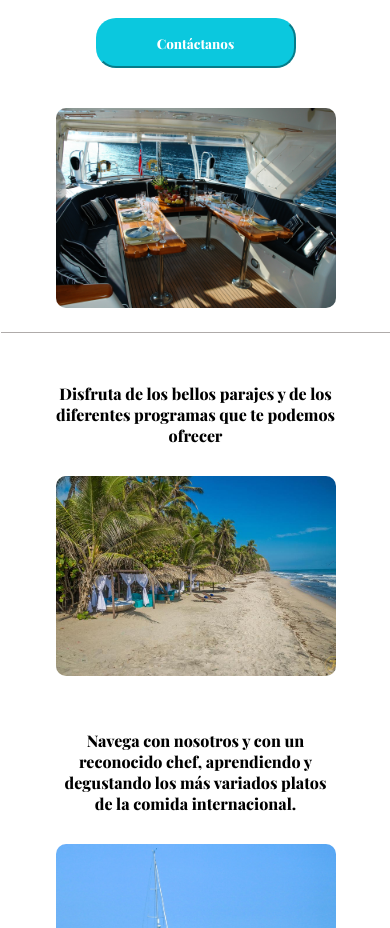
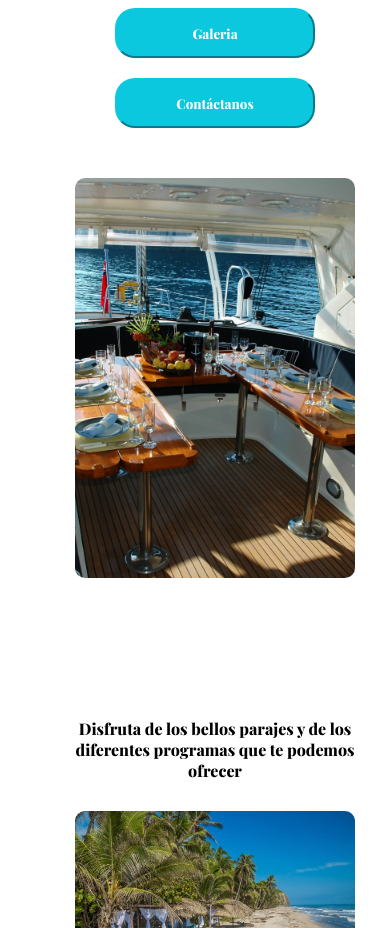
Before and after one commit to kailu90/ClubWellness, a plain HTML site: page index.html in a window 390 px wide. Shown: the part 452-1380 px from the top of the page. Drawn offline with nearby package versions, Linux system fonts and the light colour scheme; a web font is replaced by a local one.

Commit message:
Se modifica display de contenedores para mejorar vista mobile

```diff
--- a/index.css
+++ b/index.css
@@ -4,16 +4,17 @@
     align-items: center;
     justify-content: center;
     margin: 20px;
-    width: 90vw;
+    width: 100vw;
 }
 
 .main_hero_container {
-    display: flex;
-    flex-direction: column;
+    display: grid;
+    grid-template-columns: repeat(auto-fill, minmax(280px, 1fr));
+    gap: 10px;
     justify-content: center;
-    text-align: center;
-    width: 100vw;
-    border-bottom: 1px solid #AFABAA;
+    align-items: center;
+    width: 90vw;
+    margin: 60px auto;
 }
 
 .hero_btn_container {
@@ -45,12 +46,14 @@
     border-color: #03305E;
 }
 .hero_image_container{
+    display: flex;
     width: 100%;
+    justify-content: center;
 }
 
 .hero_image_container img {
     width: 280px;
-    height: 200px;
+    height: 400px;
     object-fit: cover;
     border-radius: 10px;
     margin-bottom: 20px;
@@ -59,13 +62,21 @@
 /************************CONTENIDO************************************/
 .main_programas_container {
     display: grid;
-    grid-template-columns: repeat(auto-fill,1fr);
-    column-gap: 50px;
+    grid-template-columns: repeat(auto-fill, minmax(280px, 1fr));
+    gap: 10px;
     justify-content: center;
     align-items: center;
-    width: 100vw;
-    margin-top: 50px;
+    width: 90vw;
+    margin-top: 60px;
 }
+
+.main_programas_container .programas {
+    display: flex;
+    flex-direction: column;
+    justify-content: center;
+    margin: 0 auto;
+}
+
 .main_programas_container p {
     width: 280px;
     height: max-content;
--- a/index.html
+++ b/index.html
@@ -31,23 +31,23 @@
             </div>
         </section>
         <section class="main_programas_container">
-            <div class="introduccion_programa_container">
+            <div class="introduccion_programa_container programas">
                 <p>Disfruta de los bellos parajes y de los diferentes programas que te podemos ofrecer</p>
                 <img src="./Imagenes/paraje.jpg" alt="imagen tayrona">
             </div>
-            <div class="programa_navegacion">
+            <div class="programa_navegacion programas">
                 <p>Navega con nosotros y con un reconocido chef, aprendiendo y degustando los más variados platos de la comida internacional.</p>
                 <img src="./Imagenes/navegacion.jpg" alt="imagen navegacion">
             </div>
-            <div class="programa_alojamiento">
+            <div class="programa_alojamiento programas">
                 <p>Te brindaremos alojamiento en los mejores sitios de nuestras playas.</p>
                 <img src="./Imagenes/alojamiento4.jpg" alt="imagen alojamiento">
             </div>
-            <div class="programa_planes_nauticos">
+            <div class="programa_planes_nauticos programas">
                 <p>Ofreceremos variedad de planes, tales como, buceo, deportes nauticos y pesca deportiva.</p>
                 <img src="./Imagenes/buceo.jpg" alt="imagen buceo">
             </div>
-            <div class="programa_otros">
+            <div class="programa_otros programas">
                 <p>En las noches brindaremos veladas musicales y de entretenimiento.</p>
                 <img src="./Imagenes/entretenimiento1.jpg" alt="imagen entretenimiento">
             </div>
--- a/programas.css
+++ b/programas.css
@@ -6,6 +6,11 @@
     align-items: center;
     width: 90vw;
     margin-top: 60px;
+}
+
+.main_programas_container .programas {
+    display: flex;
+    justify-content: center;
 }
 
 .main_container {
```
